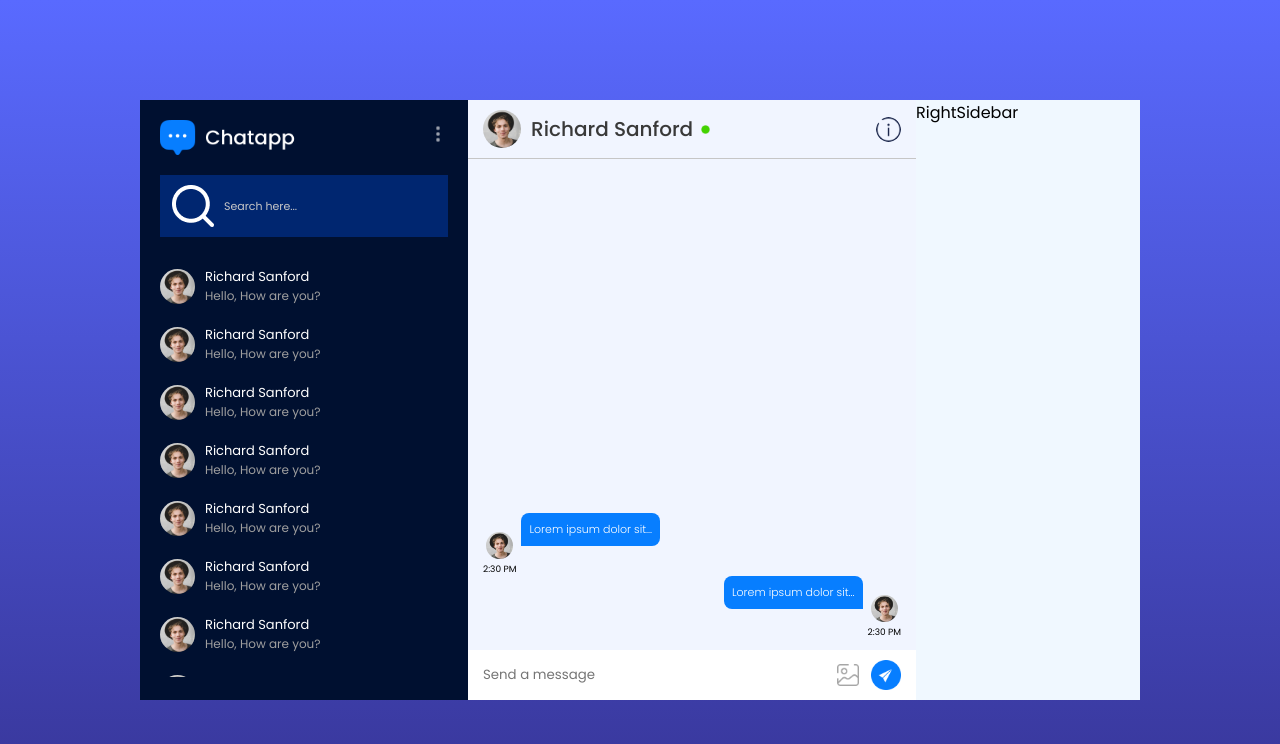
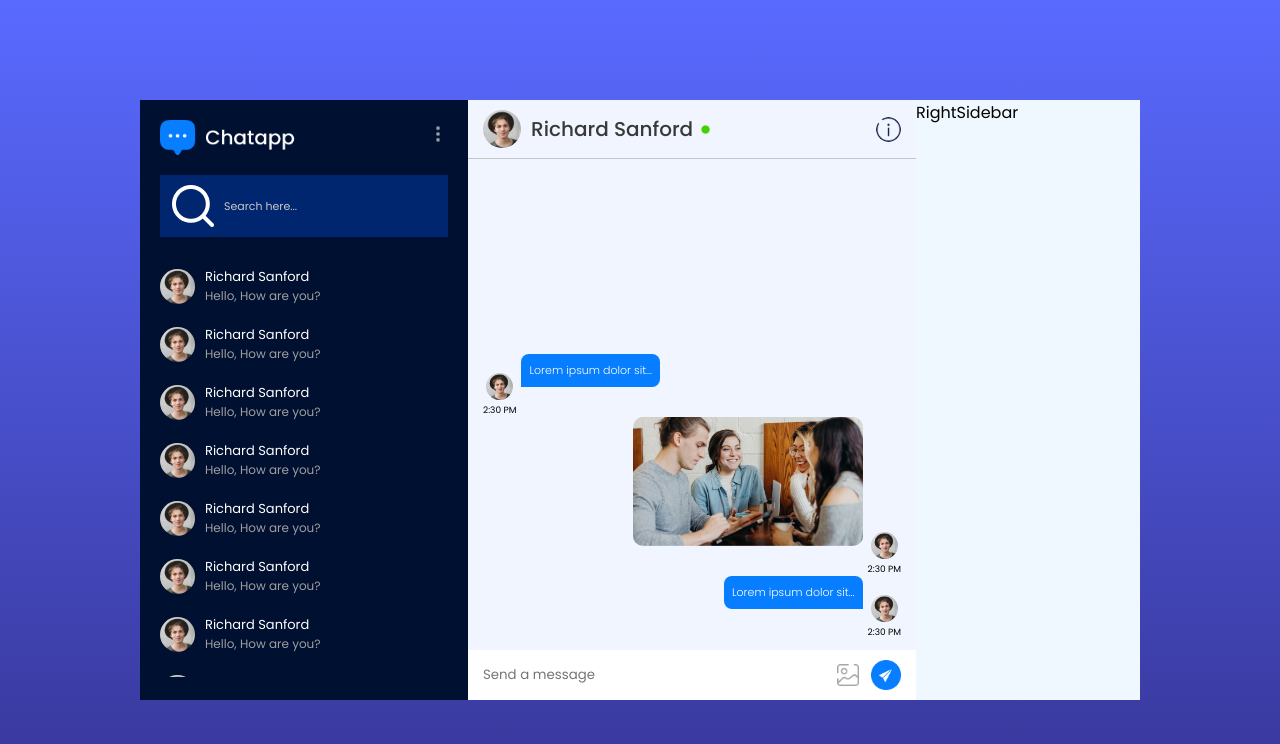
Before and after one commit to Nikesh514/Chat-App, a React (Vite) app: page /chat in a window 1280 px wide. Shown: the top 744 px of the page. Built offline with nearby package versions, Linux system fonts and the light colour scheme.

Commit message:
complete chatbox

```diff
--- a/src/components/ChatBox/ChatBox.css
+++ b/src/components/ChatBox/ChatBox.css
@@ -103,3 +103,8 @@
     text-align: center;
     font-size: 9px;
 }
+.msg-img{
+    max-width: 230px;
+    margin-bottom: 30px;
+    border-radius: 10px;
+}
--- a/src/components/ChatBox/ChatBox.jsx
+++ b/src/components/ChatBox/ChatBox.jsx
@@ -16,6 +16,13 @@
       <div className="chat-msg">
         <div className="s-msg">
           <p className="msg">Lorem ipsum dolor sit...</p>
+          <div>
+            <img src={assets.profile_img} alt="" />
+            <p>2:30 PM</p>
+          </div>
+        </div>
+        <div className="s-msg">
+          <img className='msg-img' src={assets.pic1} alt="" />
           <div>
             <img src={assets.profile_img} alt="" />
             <p>2:30 PM</p>
```
